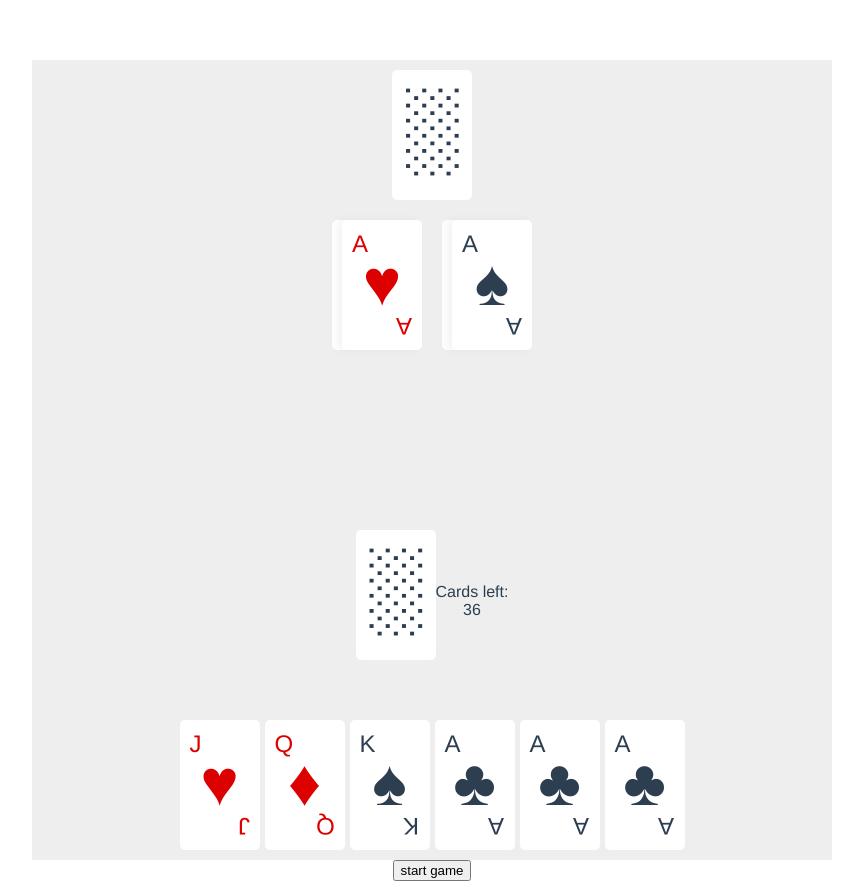
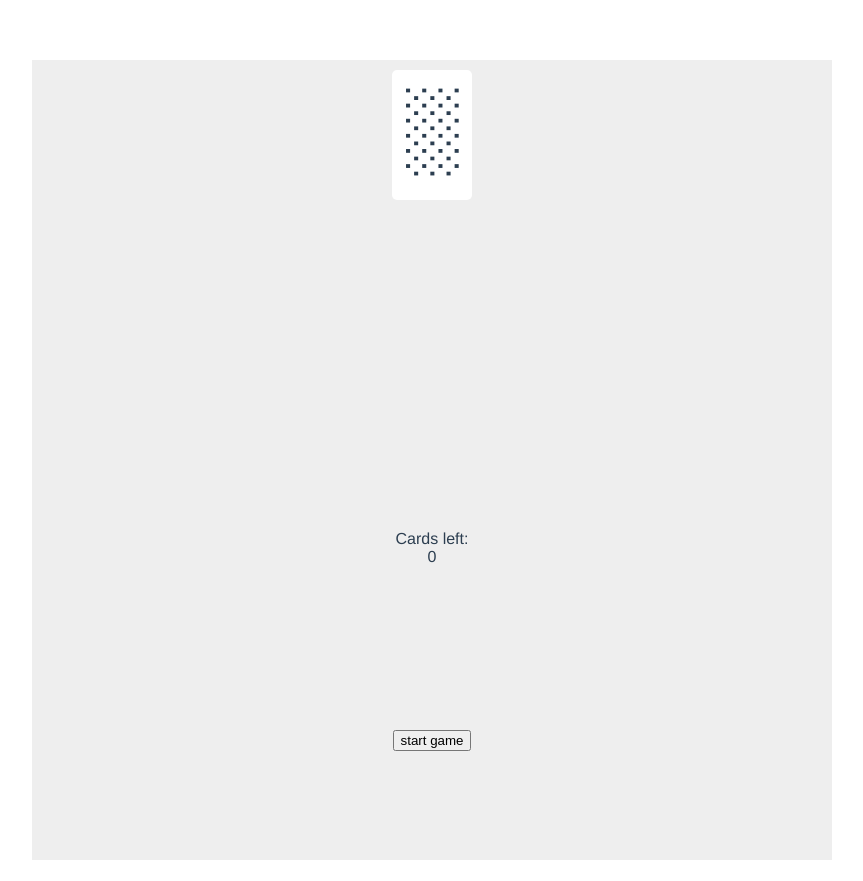
Before and after one commit to seniv/card-game, a Vue app in the folder vue/: page /#/game/1 in a window 1280 px wide. Shown: the whole page, without its empty margins (208-1071 px from the left). Built offline with nearby package versions, Linux system fonts and the light colour scheme; what vue-socket.io would draw is missing.

Commit message:
idn what im doing

```diff
--- a/vue/src/components/Game.vue
+++ b/vue/src/components/Game.vue
@@ -36,37 +36,12 @@ export default {
   },
   data () {
     return {
-      cards: [
-        {card: 'j', mast: 'heart'},
-        {card: 'q', mast: 'diams'},
-        {card: 'k', mast: 'spades'},
-        {card: 'a', mast: 'clubs'},
-        {card: 'a', mast: 'clubs'},
-        {card: 'a', mast: 'clubs'}
-      ],
+      cards: [],
       trump: false,
-      enemyCards: 6,
-      cardsLeft: 36,
+      enemyCards: 0,
+      cardsLeft: 0,
       yourMove: 0,
-      playground: [{
-        placedCard: {
-          card: 'j',
-          mast: 'heart'
-        },
-        beatedCard: {
-          card: 'a',
-          mast: 'heart'
-        }
-      }, {
-        placedCard: {
-          card: 'j',
-          mast: 'spades'
-        },
-        beatedCard: {
-          card: 'a',
-          mast: 'spades'
-        }
-      }]
+      playground: []
     }
   },
   sockets: {
--- a/vue/src/components/Index.vue
+++ b/vue/src/components/Index.vue
@@ -1,7 +1,7 @@
 <template>
   <div class="index">
     <ul class="games-list">
-      <li v-for="(game, index) in games" :key="index">
+      <li v-for="(game, index) in games" :key="index" :class="{active: !game.started}" @click="goToGame(game)">
         <span>{{game.id}}</span>
         <span>{{game.players}}</span>
         <span>{{game.started}}</span>
@@ -24,13 +24,18 @@ export default {
       console.log(games)
       this.games = games
     },
-    gameCreated (id) {
+    gameIsReady (id) {
       this.$router.push({name: 'game', params: { id }})
     }
   },
   computed: {
   },
   methods: {
+    goToGame (game) {
+      if (!game.started) {
+        this.$socket.emit('connectToGame', game.id)
+      }
+    }
   },
   watch: {
   },
@@ -42,6 +47,13 @@ export default {
 }
 </script>
 
-<style>
-
+<style scoped>
+  ul.game-list {
+    width: 800px;
+    height: 600px;
+  }
+  li.active:hover {
+    background-color: #ddd;
+    cursor: pointer;
+  }
 </style>
```
Also changed, not shown: 2 other files (tests, documents, lock files or other folders).
